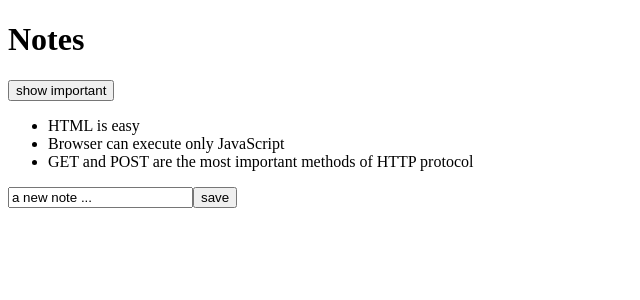
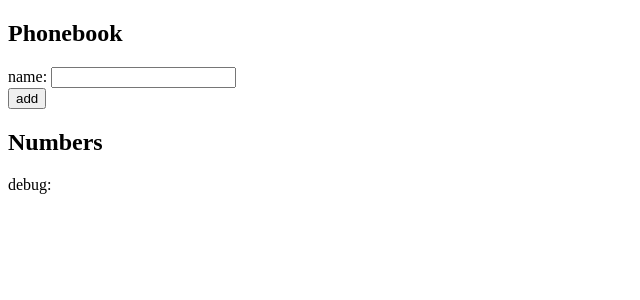
Before and after one commit to NeilAlwani/Fullstack, a React (Create React App) app: page / in a window 1280 px wide. Shown: the top 300 px of the page, without its empty margins (0-640 px from the left). Built offline with nearby package versions, Linux system fonts and the light colour scheme.

Commit message:
Started with exercise 2.b

```diff
--- a/src/App.js
+++ b/src/App.js
@@ -2,61 +2,102 @@ import React, {useState} from 'react'
 import Course from './Components/Course'
 import Note from './Components/Note';
 
+const App = () => {
 
-const App = (props) => {
+    const [persons, setPersons] = useState([
+        {name : "Arto Hellas"}
+    ])
+    const [newName, setnewName] = useState('')
 
-    console.log(props)
+    const addPersoon = (event) => {
+        event.preventDefault()
+        console.log(event.target)
 
-    const [notes, setnotes] = useState(props.notes)
-    const [newNote, setnewNote] = useState(
-        "a new note ..."
-    )
-    const [showAll, setshowAll] = useState(true)
-
-    const notesToShow = showAll
-        ? notes
-        : notes.filter(note => note.important === true )
-
-    const addNote = (event) => {
-        event.preventDefault()
-        const noteObject = {
-            content: newNote,
-            date: new Date().toISOString(),
-            important: Math.random() < 0.5,
-            id: notes.length + 1
-        }
-
-        setnotes(notes.concat(noteObject))
-        setnewNote('')
-    }
-
-    const handleNoteChange = (event) => {
-        console.log(event.target.value)
-        setnewNote(event.target.value)
 
     }
 
+    const handleNameChange = (event) => {
+        console.log(event.target.value)
+        setnewName(event.target.value)
+    }
+
     return (
-    <div>
-        <h1>Notes</h1>
         <div>
-            <button onClick={() => setshowAll(!showAll)}>
-                show {showAll ? "important" : "all"}
-            </button>
+            <h2>Phonebook</h2>
+            <form onSubmit={addPersoon}>
+                <div>
+                    name: <input
+                            vlaue={newName}
+                            onChange={handleNameChange}/>
+                </div>
+                <div>
+                    <button type="submit">add</button>
+                </div>
+            </form>
+            <h2>Numbers</h2>
+            <div>{persons.name}</div>
+            <div>debug: {newName}</div>
         </div>
-        <ul>
-        {notesToShow.map(note =>
-          <Note key={note.id} note={note} />
-        )}
-      </ul>
-      <form onSubmit={addNote} >
-          <input value={newNote}
-          onChange={handleNoteChange}/>
-          <button type={"submit"}>save</button>
-      </form>
+    )
+}
 
-    </div>)
-  }
+/**This is practice of 2.b */
+// const App = (props) => {
+
+//     console.log(props)
+
+//     const [notes, setnotes] = useState(props.notes)
+//     const [newNote, setnewNote] = useState(
+//         "a new note ..."
+//     )
+//     const [showAll, setshowAll] = useState(true)
+
+//     const notesToShow = showAll
+//         ? notes
+//         : notes.filter(note => note.important === true )
+
+//     const addNote = (event) => {
+//         event.preventDefault()
+//         const noteObject = {
+//             content: newNote,
+//             date: new Date().toISOString(),
+//             important: Math.random() < 0.5,
+//             id: notes.length + 1
+//         }
+
+//         setnotes(notes.concat(noteObject))
+//         setnewNote('')
+//     }
+
+//     const handleNoteChange = (event) => {
+//         console.log(event.target.value)
+//         setnewNote(event.target.value)
+
+//     }
+
+//     return (
+//     <div>
+
+//         <h1>Notes</h1>
+//         <div>
+//             <button onClick={() => setshowAll(!showAll)}>
+//                 show {showAll ? "important" : "all"}
+//             </button>
+//         </div>
+//         <ul>
+//         {notesToShow.map(note =>
+//           <Note key={note.id} note={note} />
+//         )}
+//         </ul>
+
+//         <form onSubmit={addNote} >
+//           <input value={newNote} onChange={handleNoteChange}/>
+//           <button type={"submit"}>save</button>
+//         </form>
+
+//     </div>)
+//   }
+
 /**
  * Part 2.a
  */
```
